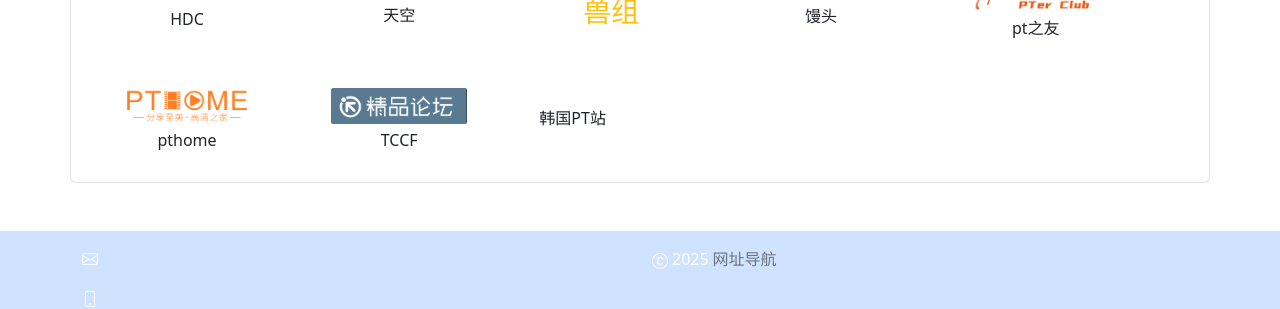
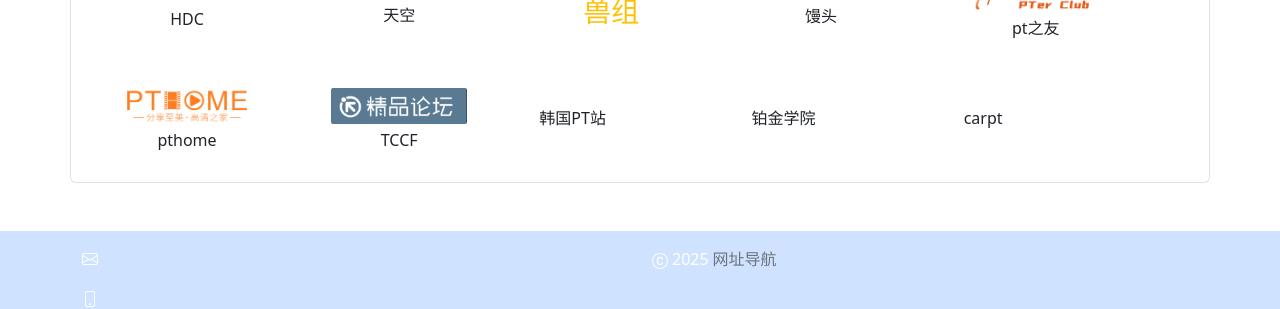
Before and after one commit to y377/Website_Navigation, a Jekyll site: the page built from index.md, in a window 1280 px wide and 900 px high, scrolled down 1824 px. Shown: the part 517-826 px from the top of the window. Built offline with Jekyll 4.4.1, drawn with Linux system fonts in a browser that asks for light colours.

Commit message:
Update nav.yaml

```diff
--- a/_data/nav.yaml
+++ b/_data/nav.yaml
@@ -235,4 +235,10 @@
 
     - name: 韩国PT站
       url: avistaz.to
+      #icon_image: tccf_logo.png ptchina.org
+    - name: 铂金学院
+      url: ptchina.org
       #icon_image: tccf_logo.png
+    - name: carpt
+      url: carpt.net
+      #icon_image: tccf_logo.png carpt.net
```
